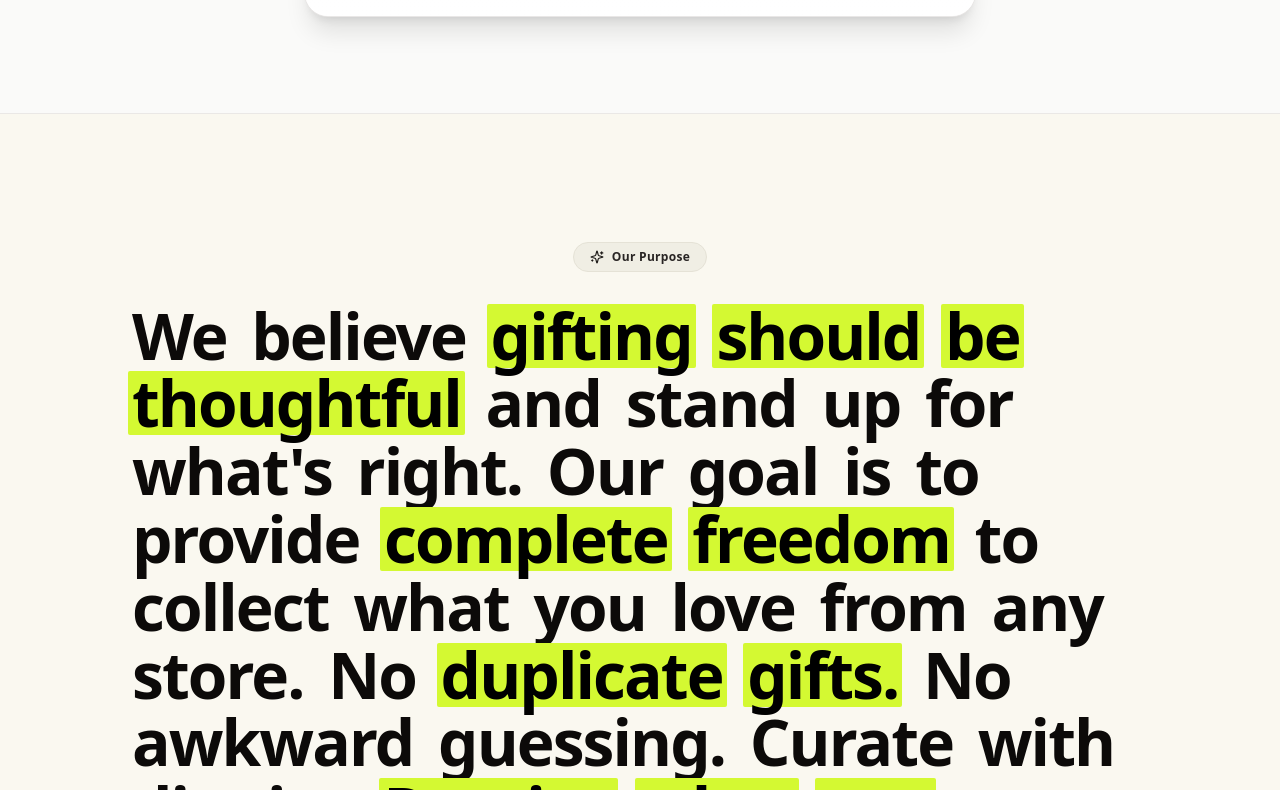
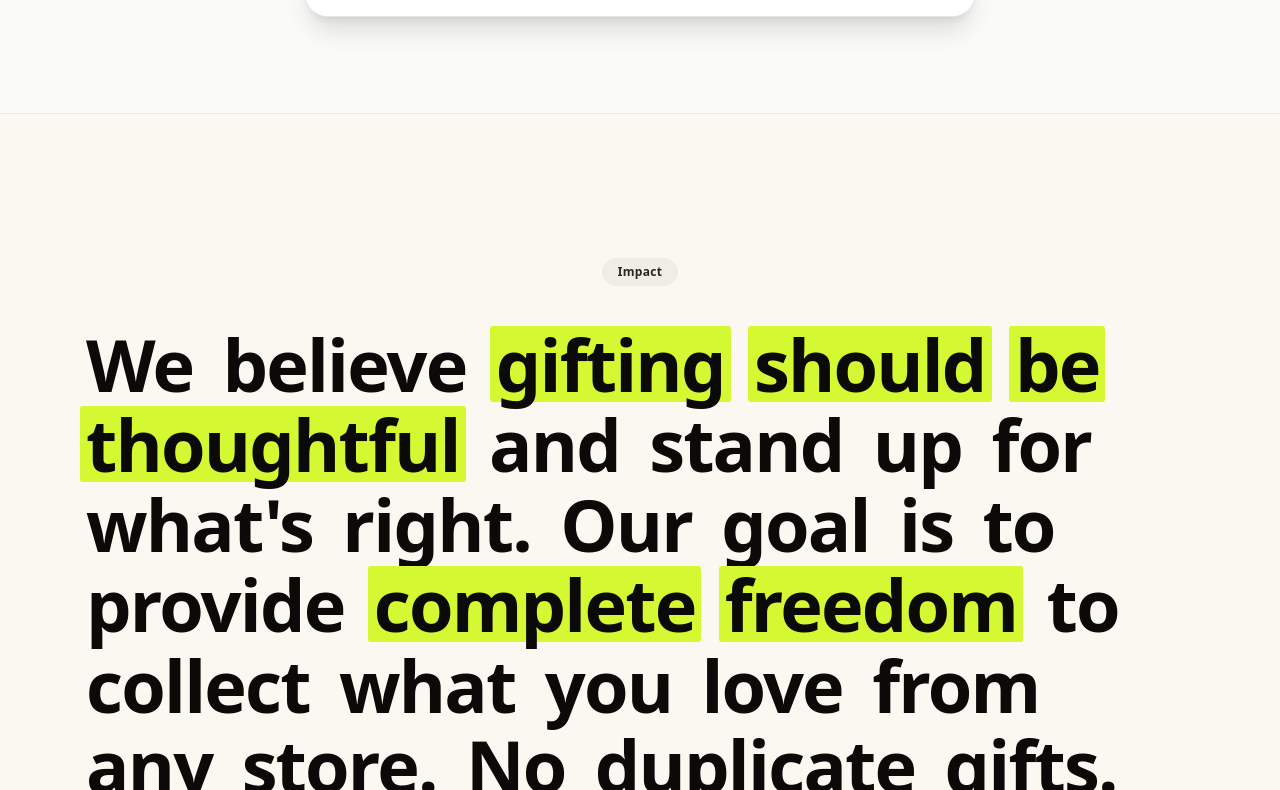
Before and after one commit to apreezofficial/kureva, a Next.js app in the folder kureva-web/: page / in a window 1280 px wide. Shown: the part 1050-1840 px from the top of the page. Built offline with nearby package versions, Linux system fonts and the light colour scheme; no server answers.

Commit message:
style(scroll): make manifesto full-width, apply font-semibold, and add clear initial transparency

```diff
--- a/kureva-web/src/components/home/ScrollTextReveal.tsx
+++ b/kureva-web/src/components/home/ScrollTextReveal.tsx
@@ -1,7 +1,6 @@
 "use client";
 
 import { useEffect, useRef, useState } from "react";
-import { Sparkles } from "lucide-react";
 
 interface WordToken {
   text: string;
@@ -12,9 +11,8 @@ export default function ScrollTextReveal() {
   const sectionRef = useRef<HTMLElement>(null);
   const [scrollProgress, setScrollProgress] = useState(0);
 
-  // Bold, impactful manifesto phrases
-  const phrases: WordToken[][] = [
-    [
+  // Carefully balanced tokens for 3 wide, cinematic lines
+  const words: WordToken[] = [
     { text: "We" },
     { text: "believe" },
     { text: "gifting", isHighlight: true },
@@ -27,8 +25,6 @@ export default function ScrollTextReveal() {
     { text: "for" },
     { text: "what's" },
     { text: "right." },
-    ],
-    [
     { text: "Our" },
     { text: "goal" },
     { text: "is" },
@@ -44,11 +40,9 @@ export default function ScrollTextReveal() {
     { text: "from" },
     { text: "any" },
     { text: "store." },
-    ],
-    [
     { text: "No" },
-      { text: "duplicate", isHighlight: true },
-      { text: "gifts.", isHighlight: true },
+    { text: "duplicate" },
+    { text: "gifts." },
     { text: "No" },
     { text: "awkward" },
     { text: "guessing." },
@@ -59,18 +53,9 @@ export default function ScrollTextReveal() {
     { text: "what", isHighlight: true },
     { text: "you", isHighlight: true },
     { text: "cherish.", isHighlight: true },
-    ],
   ];
 
-  // Flatten words for progressive illumination
-  const allWords: { token: WordToken; index: number }[] = [];
-  phrases.forEach((phrase) => {
-    phrase.forEach((token) => {
-      allWords.push({ token, index: allWords.length });
-    });
-  });
-
-  const totalWords = allWords.length;
+  const totalWords = words.length;
 
   useEffect(() => {
     const handleScroll = () => {
@@ -78,9 +63,10 @@ export default function ScrollTextReveal() {
       const rect = sectionRef.current.getBoundingClientRect();
       const windowHeight = window.innerHeight;
 
-      // Start illuminating as it scrolls into viewport and finish naturally
+      // Start calculating when the section enters the bottom 80% of screen,
+      // and finish by the time the section is at 20% from the top
       const startPoint = windowHeight * 0.85;
-      const endPoint = windowHeight * 0.15;
+      const endPoint = windowHeight * 0.2;
 
       const progress = Math.min(
         Math.max((startPoint - rect.top) / (startPoint - endPoint), 0),
@@ -97,40 +83,39 @@ export default function ScrollTextReveal() {
   return (
     <section
       ref={sectionRef}
-      className="py-20 md:py-32 px-6 sm:px-10 bg-[#faf8f0] border-y border-stone-200/80 transition-colors"
+      className="py-24 md:py-36 px-6 sm:px-12 md:px-16 lg:px-20 bg-[#faf8f0] border-y border-stone-200/80"
     >
-      <div className="max-w-5xl mx-auto space-y-8">
+      <div className="w-full max-w-7xl mx-auto space-y-10">
         {/* Top Center Pill Badge */}
         <div className="flex justify-center">
-          <div className="inline-flex items-center space-x-2 px-4 py-1.5 rounded-full bg-[#f0eee4] border border-[#e5e2d6] text-stone-800 text-xs font-bold tracking-wide">
-            <Sparkles className="w-3.5 h-3.5 text-stone-900" />
-            <span>Our Purpose</span>
-          </div>
+          <span className="px-4 py-1.5 rounded-full bg-[#f0eee4] text-stone-800 text-xs font-semibold tracking-wide">
+            Impact
+          </span>
         </div>
 
-        {/* Large Bold Editorial Reveal Paragraph */}
-        <div className="text-3xl sm:text-5xl md:text-6xl lg:text-[4rem] font-bold font-sans tracking-[-0.03em] leading-[1.12] sm:leading-[1.14] text-stone-900 text-left">
-          {allWords.map(({ token, index }) => {
+        {/* Full-Width Bold Editorial Paragraph */}
+        <div className="text-3xl sm:text-5xl md:text-6xl lg:text-7xl xl:text-[4.5rem] font-semibold font-sans tracking-[-0.025em] leading-[1.12] md:leading-[1.15] text-left">
+          {words.map((word, index) => {
             const wordStart = index / totalWords;
             const isWordActive = scrollProgress >= wordStart;
             const isHighlightActive =
-              token.isHighlight && scrollProgress >= (index + 0.2) / totalWords;
+              word.isHighlight && scrollProgress >= (index + 0.3) / totalWords;
 
             return (
               <span
                 key={index}
-                className="inline-block mr-[0.26em] mb-[0.06em] select-none"
+                className="inline-block mr-[0.24em] mb-[0.06em] select-none"
               >
                 <span
-                  className={`inline-block px-1 py-0 rounded-[2px] transition-all duration-200 ${
+                  className={`inline-block px-1.5 py-0.5 rounded-[3px] transition-all duration-200 ${
                     isHighlightActive
-                      ? "bg-[#d4f932] text-black font-bold"
+                      ? "bg-[#d4f932] text-stone-950 font-semibold opacity-100"
                       : isWordActive
-                      ? "text-stone-950 font-bold opacity-100"
-                      : "text-stone-300 font-bold opacity-60"
+                      ? "text-stone-950 font-semibold opacity-100"
+                      : "text-stone-400 font-semibold opacity-30"
                   }`}
                 >
-                  {token.text}
+                  {word.text}
                 </span>
               </span>
             );
```
Also changed, not shown: 1 other file (tests, documents, lock files or other folders). Lines whose indentation alone changed are shown as unchanged.
